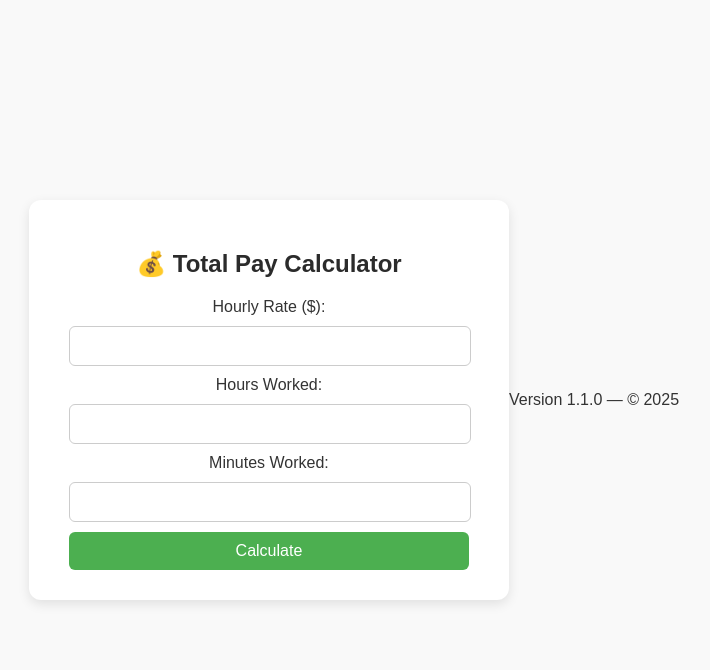
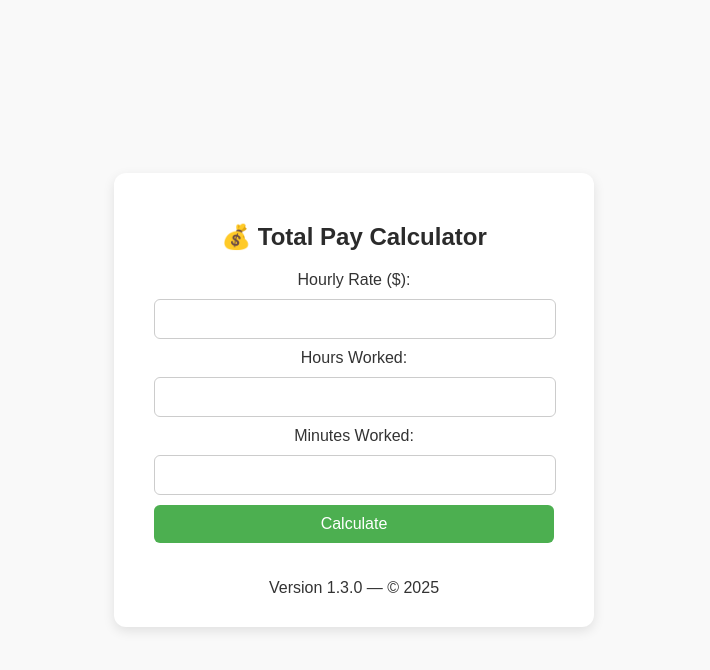
Before and after one commit to albertopaico10/calculate-hours, a Flask app: page / in a window 1280 px wide. Shown: the top 670 px of the page, without its empty margins (286-996 px from the left). Run offline with Flask 3, Linux system fonts and the light colour scheme.

Commit message:
update version position

```diff
--- a/pay_caculator_web/templates/index.html
+++ b/pay_caculator_web/templates/index.html
@@ -93,9 +93,11 @@
         {% endif %}
       </div>
     {% endif %}
+    <div class="version">
+      </br>
+      </br>
+      Version 1.3.0 — © 2025
+    </div>
   </div>
-  <footer>
-    Version 1.1.0 — © {{ 2025 }}
-  </footer>
 </body>
 </html>
```
